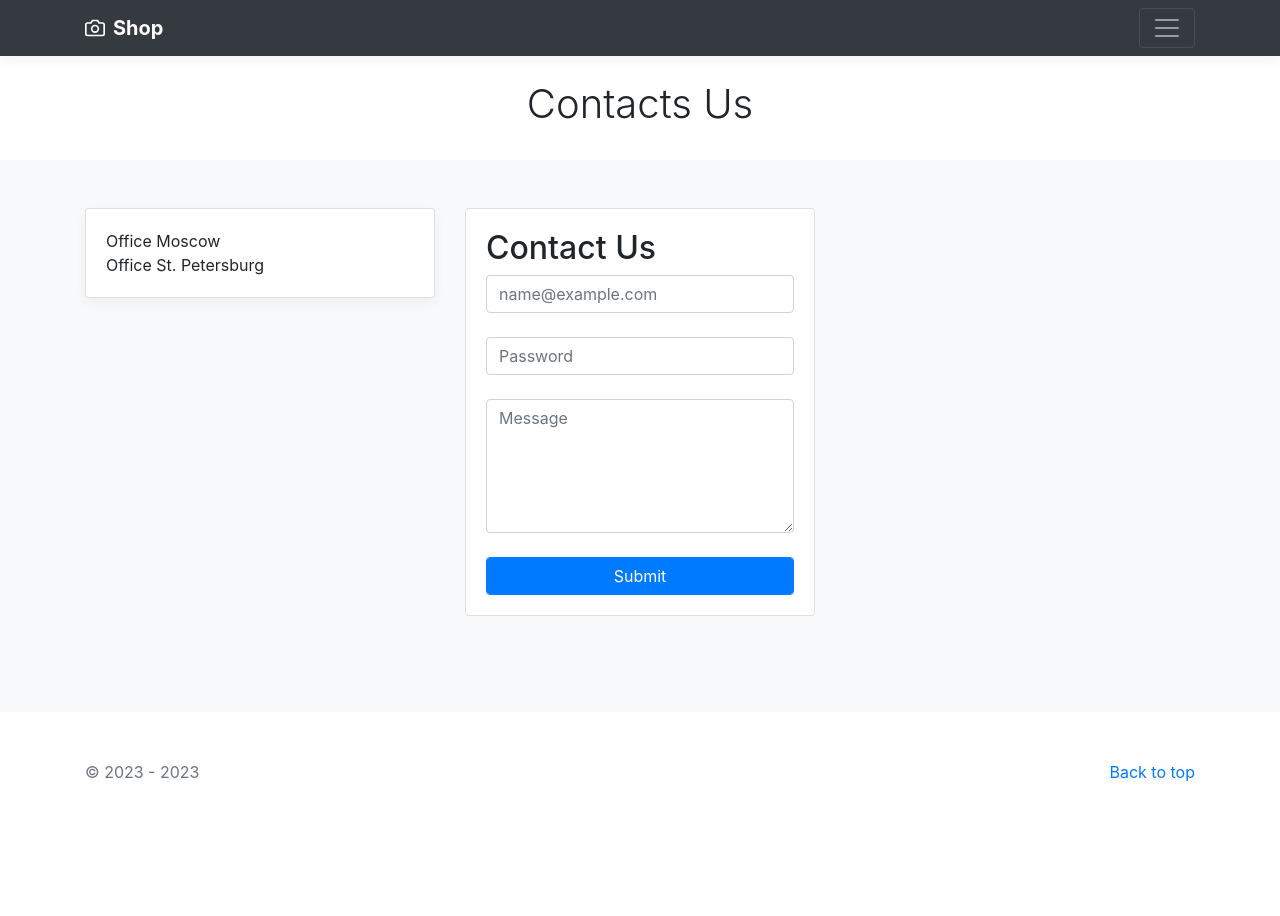
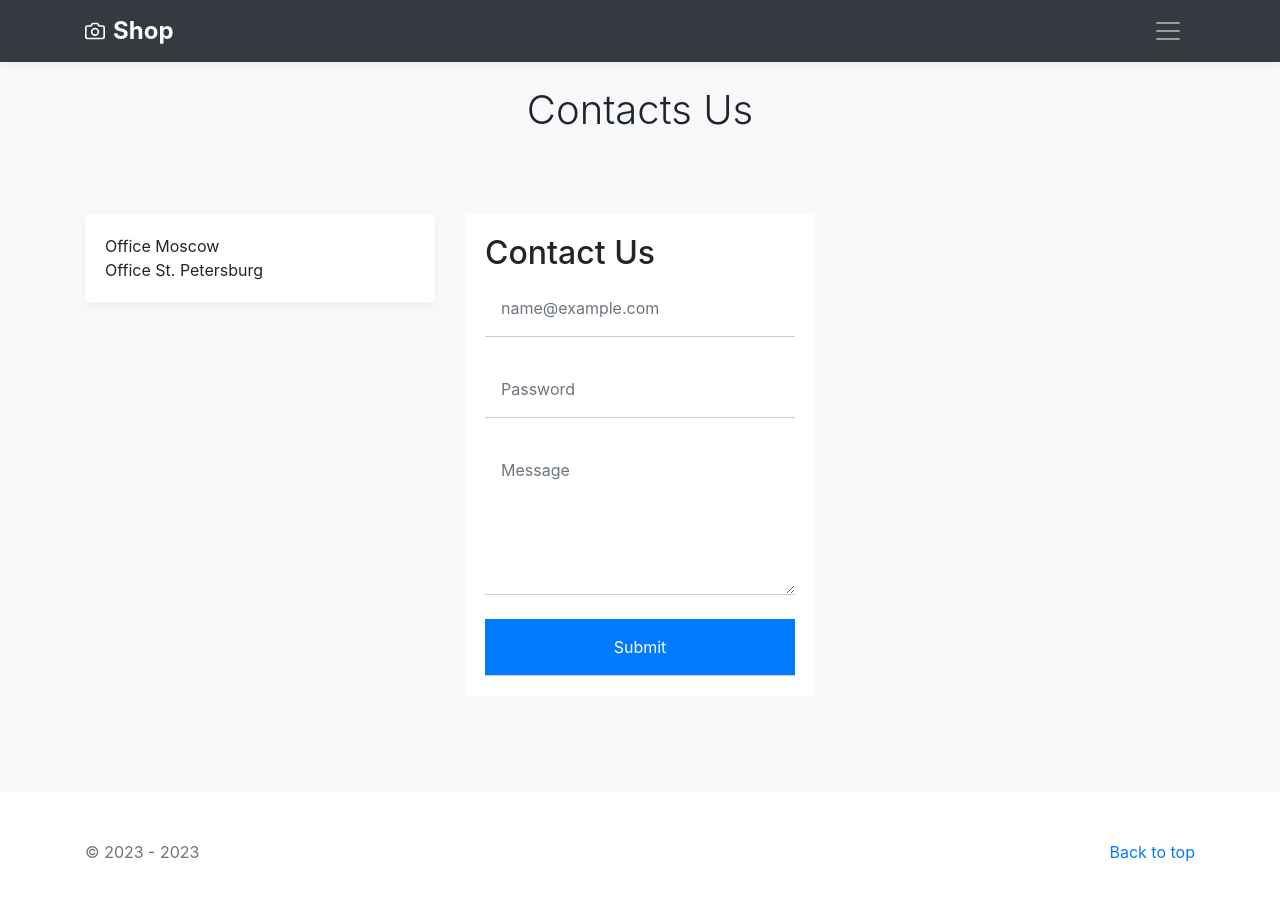
Before and after one commit to Sherika91/djangoproject, a Django app: page /contacts/ in a window 1280 px wide. Before the commit the page ends 782 px from the top, so only its background shows below. Run offline with Django 4.2, Linux system fonts and the light colour scheme; some libraries are stand-ins or nearby versions.

Commit message:
css func add

```diff
--- a/static/css/album.css
+++ b/static/css/album.css
@@ -8,6 +8,7 @@
     margin-bottom: 0;
     background-color: #fff;
 }
+
 @media (min-width: 768px) {
     .jumbotron {
         padding-top: calc(var(--jumbotron-padding-y) * 2);
@@ -36,4 +37,89 @@ footer p {
     margin-bottom: .25rem;
 }
 
-.box-shadow { box-shadow: 0 .25rem .75rem rgba(0, 0, 0, .05); }
+.box-shadow {
+    box-shadow: 0 .25rem .75rem rgba(0, 0, 0, .05);
+
+}
+
+/* Add your custom styles here */
+.body {
+    font-family: Arial, sans-serif;
+}
+
+.navbar {
+    background-color: #343a40;
+}
+
+.navbar-brand {
+    color: #fff;
+    font-size: 1.5rem;
+    text-decoration: none;
+}
+
+.navbar-toggler {
+    border: none;
+    color: #fff;
+}
+
+.jumbotron {
+    background-color: #f8f9fa;
+    padding: 2rem;
+    margin-bottom: 0;
+}
+
+.album {
+    background-color: #f8f9fa;
+    padding: 2rem 0;
+}
+
+.card {
+    border: none;
+    transition: transform 0.3s;
+}
+
+.card:hover {
+    transform: translateY(-5px);
+}
+/* Remove hover effect for cards with class 'no-hover' */
+.card.no-hover:hover {
+    transform: none;
+    box-shadow: none;
+    transition: none;
+}
+/* Style for floating label */
+.form-group {
+    position: relative;
+    margin-bottom: 1.5rem;
+}
+
+.form-control {
+    padding: 1rem;
+    border: none;
+    border-bottom: 1px solid #ccc;
+    border-radius: 0;
+    transition: border-color 0.2s ease-in-out;
+}
+
+.form-control:focus {
+    border-color: #007bff;
+    outline: none;
+}
+
+.floating-label {
+    position: absolute;
+    pointer-events: none;
+    top: 1.5rem;
+    left: 1rem;
+    font-size: 0.9rem;
+    opacity: 0.5;
+    transition: all 0.2s ease-in-out;
+}
+
+.form-control:focus + .floating-label,
+.form-control:not(:placeholder-shown) + .floating-label {
+    top: 0.25rem;
+    left: 0.75rem;
+    font-size: 0.75rem;
+    opacity: 1;
+}
```
Lines whose indentation alone changed are shown as unchanged.
